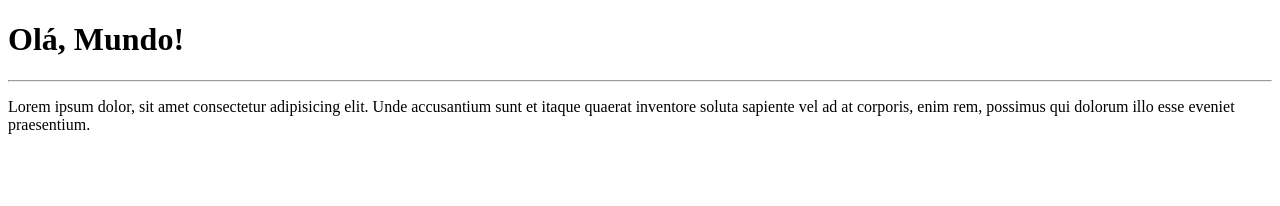
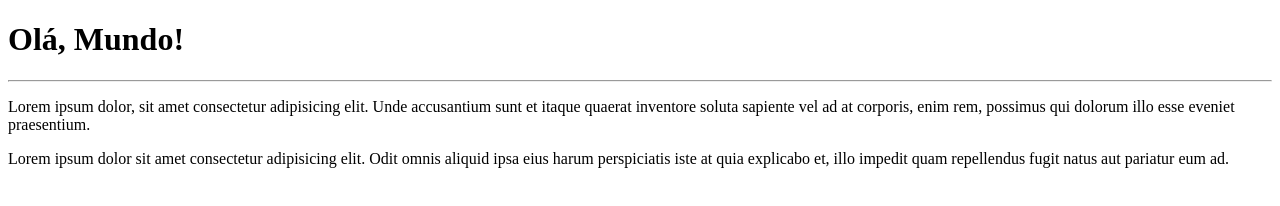
Before and after one commit to conceicaodomingos/OlaMundo, a plain HTML site: page site-exemplo/index.html in a window 1280 px wide. Drawn offline with Linux system fonts and the light colour scheme.

Commit message:
adicionei um parágrafo

```diff
--- a/site-exemplo/index.html
+++ b/site-exemplo/index.html
@@ -9,5 +9,6 @@
     <h1>Olá, Mundo!</h1>
     <hr>
     <p>Lorem ipsum dolor, sit amet consectetur adipisicing elit. Unde accusantium sunt et itaque quaerat inventore soluta sapiente vel ad at corporis, enim rem, possimus qui dolorum illo esse eveniet praesentium.</p>
+    <p>Lorem ipsum dolor sit amet consectetur adipisicing elit. Odit omnis aliquid ipsa eius harum perspiciatis iste at quia explicabo et, illo impedit quam repellendus fugit natus aut pariatur eum ad.</p>
 </body>
 </html>
```
